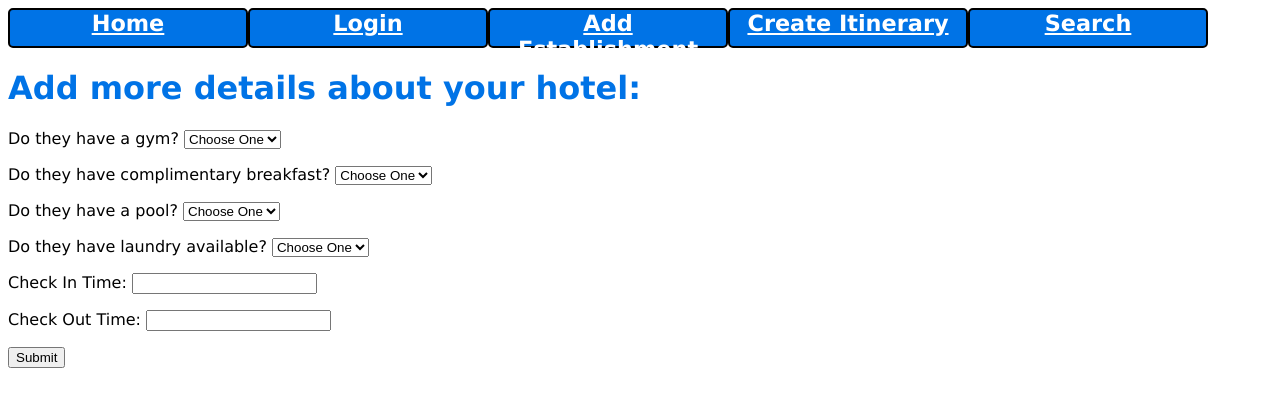
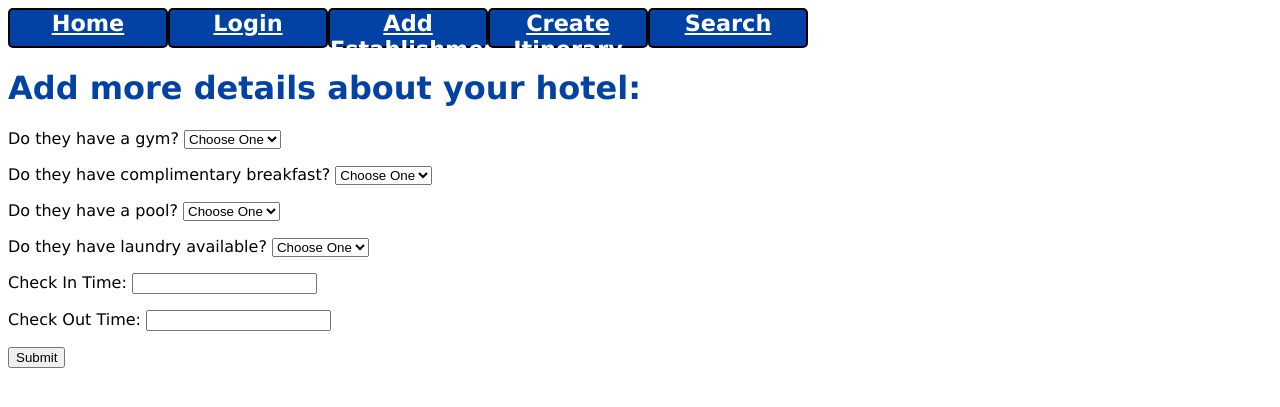
Before and after one commit to jn102/wander-wellesley, a Python web app: template templates/add-hotel.html in a window 1280 px wide. Shown: the top 407 px of the page. Run offline with Jinja, Linux system fonts and the light colour scheme; the template is opened without the code that fills it, so the values that code supplies are empty.

Commit message:
minor changes

```diff
--- a/app.py
+++ b/app.py
@@ -1,5 +1,5 @@
 from flask import (Flask, render_template, make_response, url_for, request,
-                   redirect, flash, session, send_from_directory)
+                   redirect, flash, session, send_from_directory, jsonify)
 from werkzeug.utils import secure_filename
 app = Flask(__name__)
 
@@ -127,7 +127,7 @@ def create_account():
         name = request.form.get('name')
         email = request.form.get('email')
         password = request.form.get('password')
-        hashed = bcrypt.hash(password)
+        password = bcrypt.hash(password)
         if not email.endswith("@wellesley.edu"):
             flash("Must use a Wellesley Email")
             return render_template('createAccount.html', page_title='Create Account')
@@ -136,7 +136,7 @@ def create_account():
                 if not db.validate_email(conn, email):
                     flash("There is already an account for " + email)
                     return render_template('createAccount.html', page_title='Create Account')
-                uid = db.add_account(conn, email, name, hashed)
+                uid = db.add_account(conn, email, name, password)
                 flash(f"Account created for {email} with UID = {uid}")
                 return redirect(url_for('index'))
 
--- a/static/style.css
+++ b/static/style.css
@@ -11,8 +11,8 @@
 */
 
 HTML {
-    --color-header: #0073e6;  /* for H1-H6 and nav buttons. */
-    --color-focus: #5ba300;   /* for focussed elements and mouseover on nav */
+    --color-header: #0142A4;  /* for H1-H6 and nav buttons. */
+    --color-focus: #0082be;   /* for focussed elements and mouseover on nav */
     --color-alert: #b51963;   /* for flashed messages and such. */
     --color-nav-fg: white;    /* foreground color of nav text. */
     --font-family: Verdana;
@@ -50,7 +50,7 @@ nav ul {
 
 nav > ul > li {
     flex: 0 0 auto;
-    width: 15em;
+    width: 10em;
 }
 
 nav button, nav a {
```
